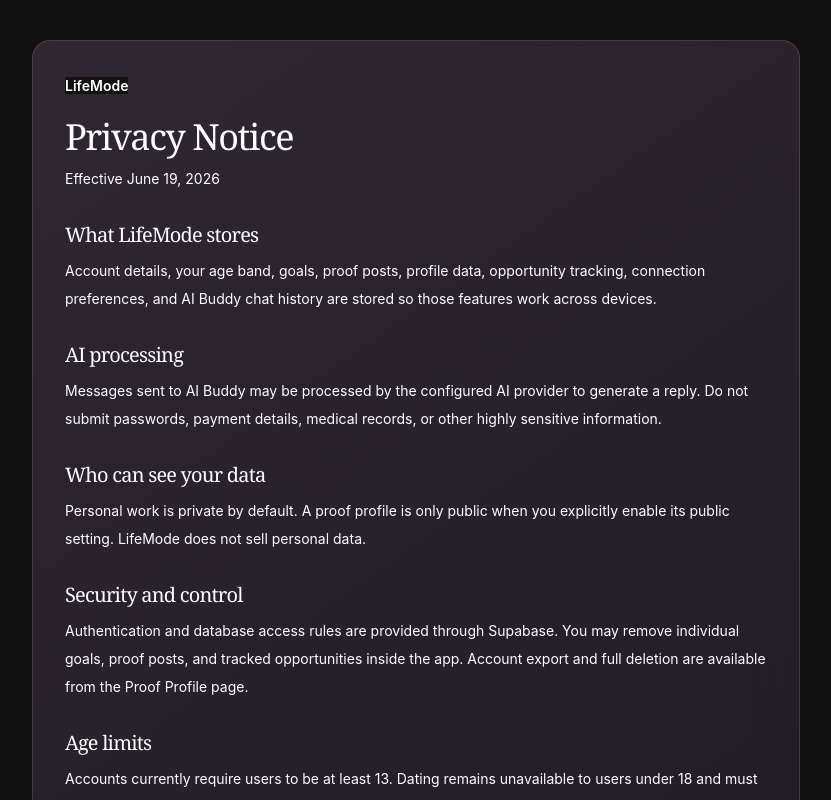
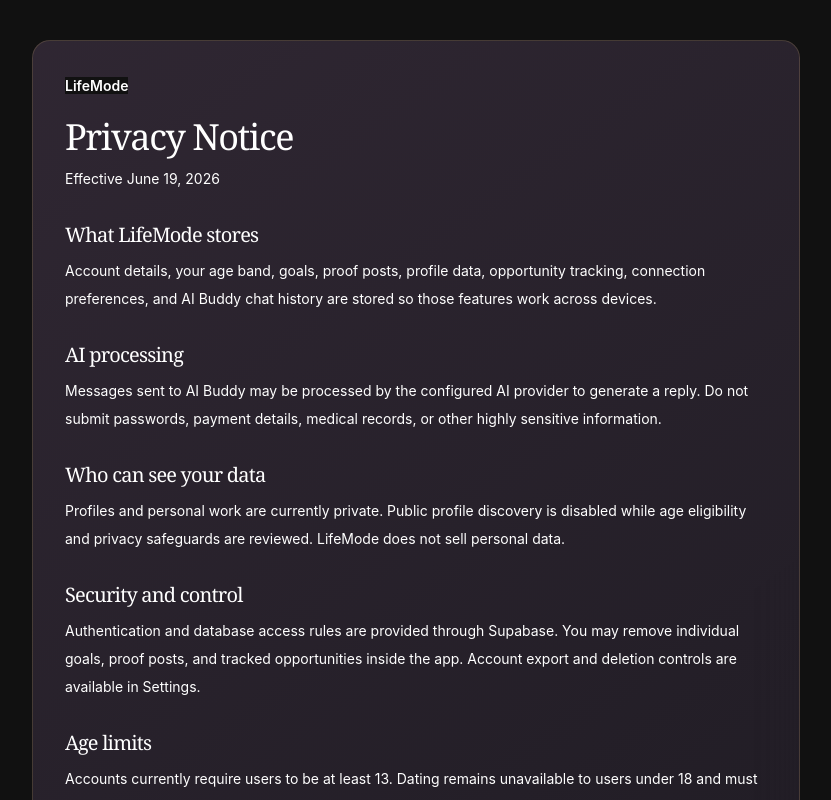
Before and after one commit to an1shm7951/Life-Mode, a Next.js app: page /privacy in a window 1280 px wide. Shown: the top 800 px of the page, without its empty margins (224-1055 px from the left). Built offline with nearby package versions, Linux system fonts and the light colour scheme.

Commit message:
Align privacy notice with current profile and account controls

```diff
--- a/src/app/privacy/page.tsx
+++ b/src/app/privacy/page.tsx
@@ -22,15 +22,15 @@ export default function PrivacyPage() {
             details, medical records, or other highly sensitive information.
           </PolicySection>
           <PolicySection title="Who can see your data">
-            Personal work is private by default. A proof profile is only public
-            when you explicitly enable its public setting. LifeMode does not
-            sell personal data.
+            Profiles and personal work are currently private. Public profile discovery
+            is disabled while age eligibility and privacy safeguards are reviewed.
+            LifeMode does not sell personal data.
           </PolicySection>
           <PolicySection title="Security and control">
             Authentication and database access rules are provided through
             Supabase. You may remove individual goals, proof posts, and tracked
-            opportunities inside the app. Account export and full deletion are
-            available from the Proof Profile page.
+            opportunities inside the app. Account export and deletion controls
+            are available in Settings.
           </PolicySection>
           <PolicySection title="Age limits">
             Accounts currently require users to be at least 13. Dating remains
```
